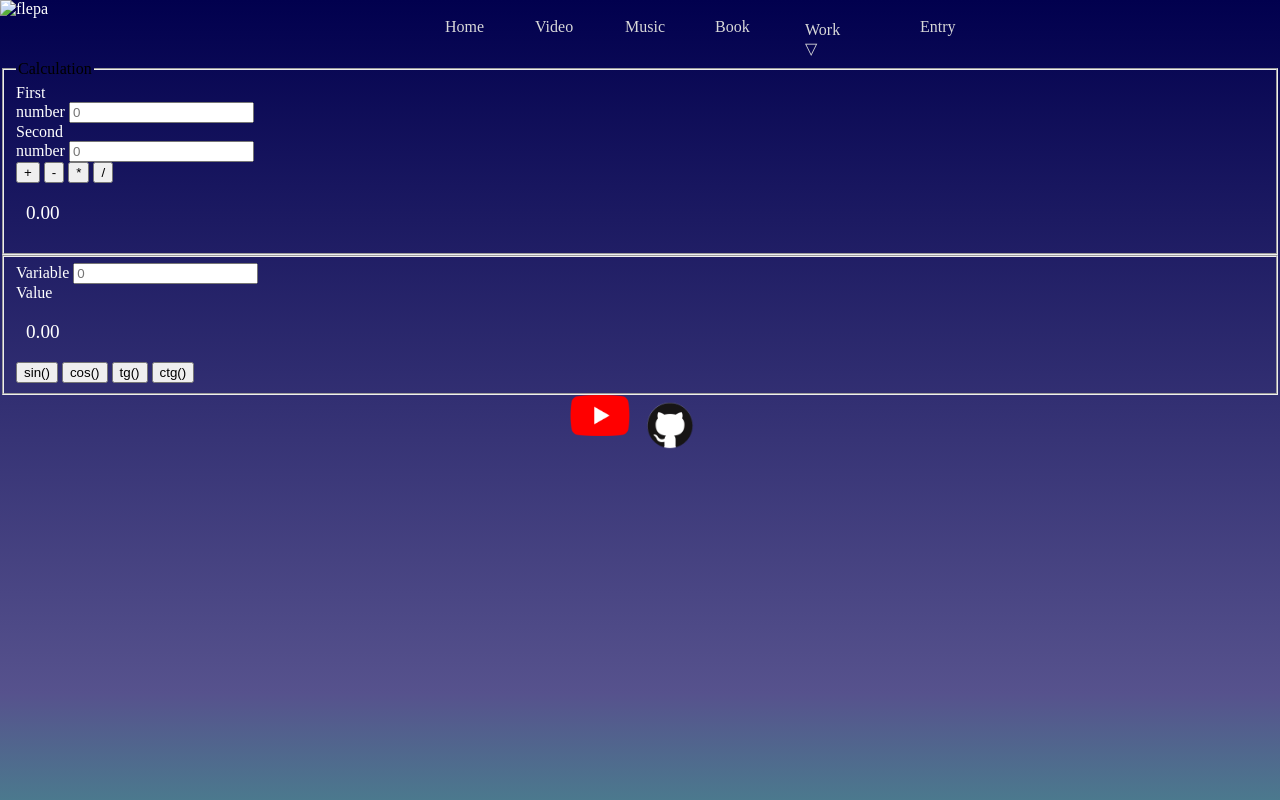
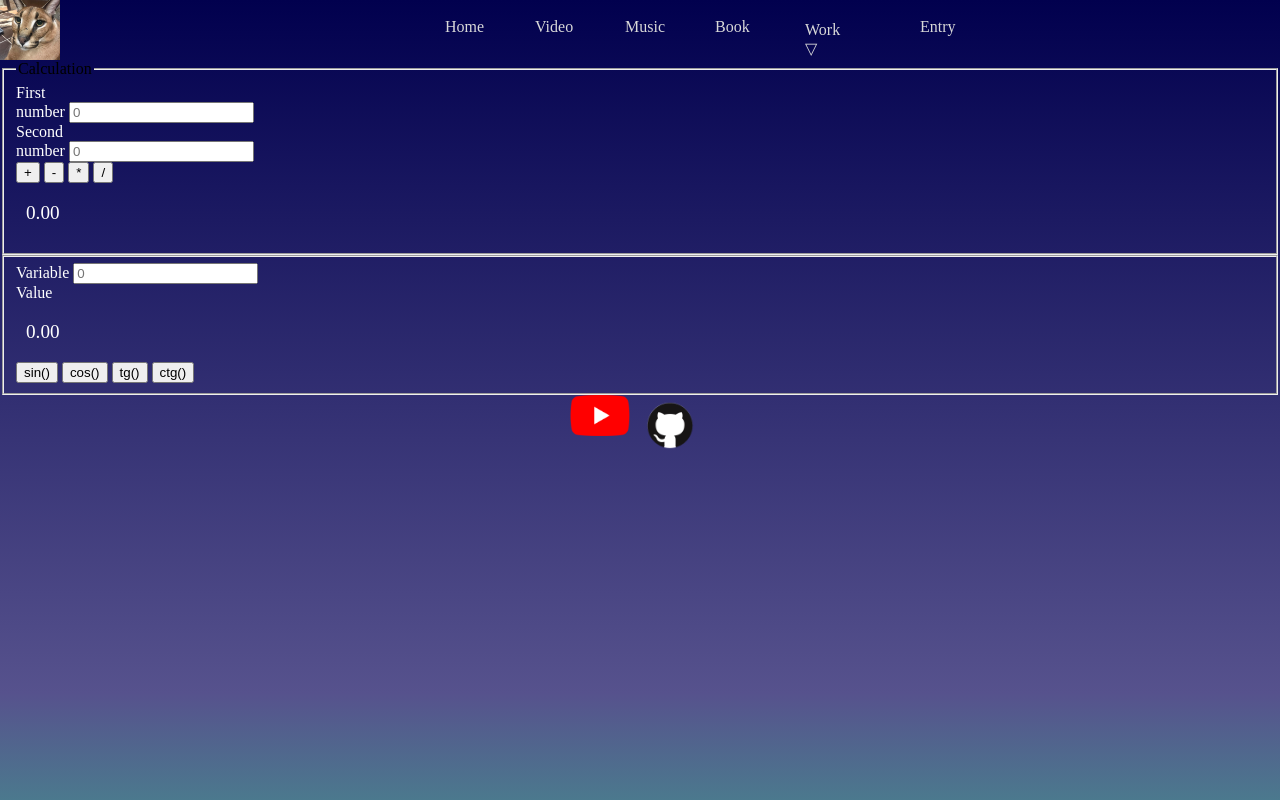
Before and after one commit to SoB1nary/site, a website: page math.html in a window 1280 px wide. Shown: the top 800 px of the page. Drawn offline with Linux system fonts and the light colour scheme; the site is published under a folder, as on GitHub Pages, so addresses that start at the root find nothing.

Commit message:
Update math.html

```diff
--- a/math.html
+++ b/math.html
@@ -8,7 +8,7 @@
 </head>
 <body>
     <nav class="navbar">
-        <img src="/src/public/shlepa.jpg" width="60" height="60" alt="flepa">
+        <img src="./src/public/shlepa.jpg" width="60" height="60" alt="flepa">
         <div style="margin: auto">
             <ul>
             <li><a href="index.html">Home</a></li>
```
